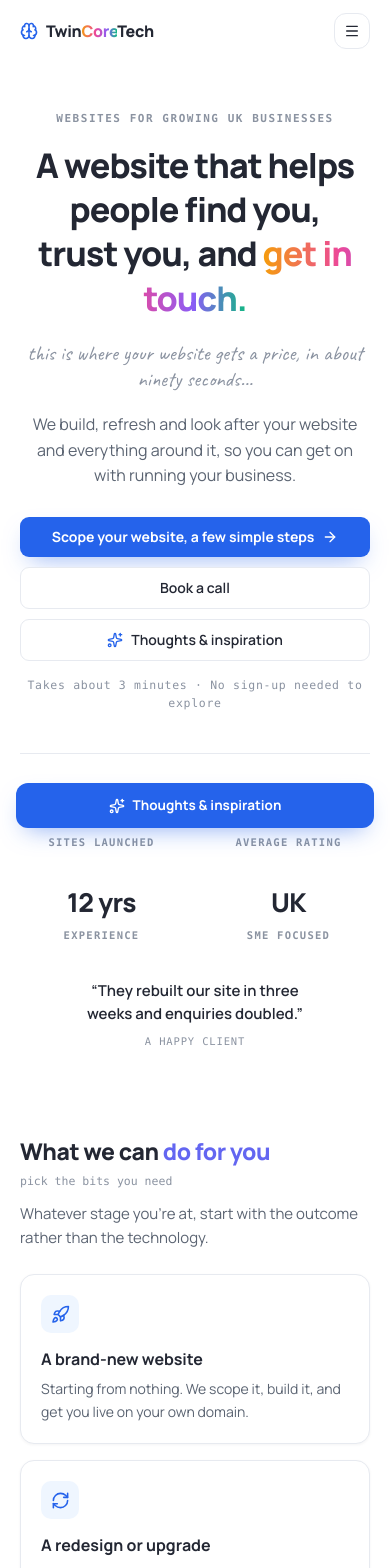
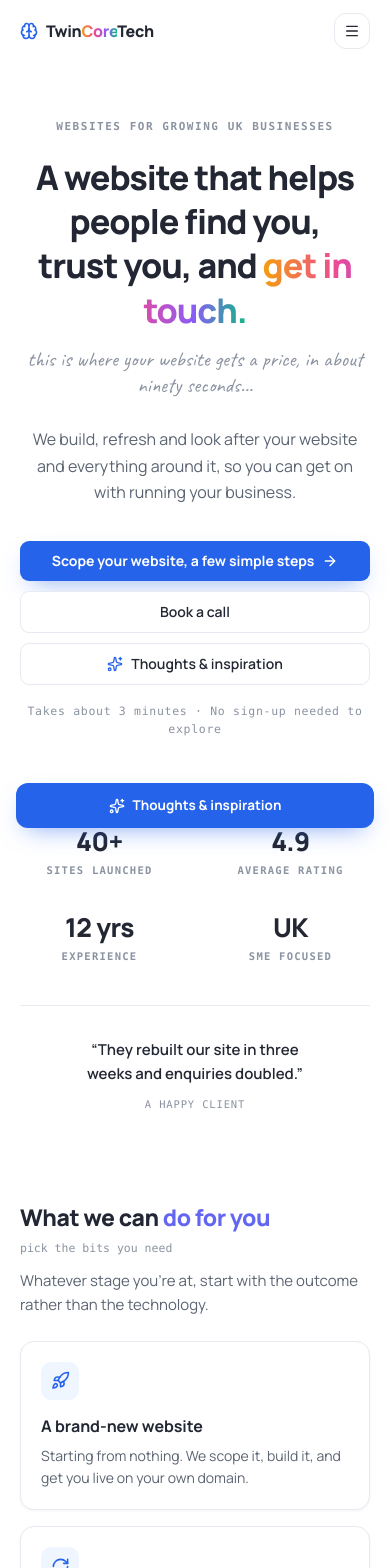
Before and after one commit to ayodhbhojithh/twinloom, a Next.js app: page / in a window 390 px wide. Shown: the top 1568 px of the page. Built offline with nearby package versions, Linux system fonts and the light colour scheme.

Commit message:
Refactor HeroSection and ProofSection components to improve layout and styling. Adjust padding, margins, and text alignment for better visual consistency and responsiveness. Update class names and structure to enhance overall user experience.

```diff
--- a/components/sections/hero-section.tsx
+++ b/components/sections/hero-section.tsx
@@ -22,7 +22,7 @@ import { PRIMARY_CTA, SECONDARY_CTA, SITE } from "@/lib/content/site";
 export function HeroSection() {
   return (
     <section id="top" aria-labelledby="hero-headline">
-      <Container className="pt-12 pb-10 text-center sm:pt-16 lg:pt-20">
+      <Container className="pt-14 pb-12 text-center sm:pt-20 lg:pt-24 lg:pb-14">
         <Rise index={0}>
           <Eyebrow tone="faint">{HERO.eyebrow}</Eyebrow>
         </Rise>
@@ -30,7 +30,7 @@ export function HeroSection() {
         <Rise index={1} y={22}>
           <h1
             id="hero-headline"
-            className="mt-4 text-[34px] leading-[1.3] font-extrabold tracking-[-0.03em] sm:text-[44px] lg:text-[54px]"
+            className="mt-5 text-[34px] leading-[1.3] font-extrabold tracking-[-0.03em] sm:text-[44px] lg:text-[54px]"
           >
             {HERO.headline.map((line) => (
               <span key={line.text} className="block">
@@ -44,13 +44,13 @@ export function HeroSection() {
         </Rise>
 
         <Rise index={2}>
-          <p className="mt-5 font-script text-[21px] leading-tight text-faint sm:text-[25px]">
+          <p className="mt-3.5 font-script text-[21px] leading-tight text-faint sm:text-[25px]">
             {HERO.aside}
           </p>
         </Rise>
 
         <Rise index={3}>
-          <p className="mt-5 text-[16px] leading-[1.6] text-body sm:text-[17px]">
+          <p className="mx-auto mt-7 max-w-[600px] text-[16px] leading-[1.65] text-body sm:text-[17px]">
             {HERO.sub}
           </p>
         </Rise>
@@ -58,7 +58,7 @@ export function HeroSection() {
         <Rise
           index={4}
           y={22}
-          className="mt-7 flex flex-col items-stretch justify-center gap-2.5 sm:flex-row sm:items-center"
+          className="mt-9 flex flex-col items-stretch justify-center gap-2.5 sm:flex-row sm:items-center sm:gap-3"
         >
           <ActionButton href={PRIMARY_CTA.href}>
             {HERO.ctaLabel}
@@ -73,7 +73,7 @@ export function HeroSection() {
         </Rise>
 
         <Rise index={5} y={10}>
-          <p className="mt-4 font-mono text-[11.5px] tracking-[0.06em] text-faint">
+          <p className="mt-4.5 font-mono text-[11.5px] tracking-[0.06em] text-faint">
             {SITE.reassurance}
           </p>
         </Rise>
--- a/components/sections/proof-section.tsx
+++ b/components/sections/proof-section.tsx
@@ -8,9 +8,14 @@ import { PROOF } from "@/lib/content/home";
  * A band between hairlines rather than a card: it belongs to the hero, and
  * boxing it would cut it off from the claim it is there to support.
  *
- * The row is capped well inside the container. Spread across the full width the
- * four stats read as four unrelated items; held together they read as one claim
- * with four parts.
+ * Everything here is capped to one measure and the rule is capped with it. A rule
+ * running the full 1440px above an 860px row draws a line longer than the thing it
+ * divides, which reads as a stray edge rather than as a separator.
+ *
+ * The row is capped well inside the container for the same reason. Spread across
+ * the full width the four stats read as four unrelated items; held together they
+ * read as one claim with four parts, and each number keeps its label under it
+ * rather than beside a neighbour's.
  *
  * Reference: the KPI row in twincoretech_site.html.
  */
@@ -18,16 +23,16 @@ export function ProofSection() {
   return (
     <section aria-label="Proof">
       <Container>
-        <div className="border-t border-line py-9 sm:py-11">
-          <dl className="mx-auto grid max-w-[860px] grid-cols-2 gap-x-6 gap-y-8 text-center lg:grid-cols-4">
+        <div className="mx-auto max-w-[880px] border-t border-line py-10 sm:py-12">
+          <dl className="mx-auto grid max-w-[760px] grid-cols-2 gap-x-8 gap-y-9 text-center lg:grid-cols-4">
             {PROOF.stats.map((stat, at) => (
               <Reveal key={stat.label} index={at}>
                 <dt className="sr-only">{stat.label}</dt>
                 <dd>
-                  <span className="block text-[26px] font-extrabold tracking-[-0.02em] sm:text-[30px]">
+                  <span className="block text-[26px] leading-none font-extrabold tracking-[-0.02em] sm:text-[30px]">
                     {stat.value}
                   </span>
-                  <span className="mt-1 block font-mono text-[10.5px] font-semibold tracking-[0.12em] text-faint uppercase">
+                  <span className="mt-2 block font-mono text-[10.5px] font-semibold tracking-[0.12em] text-faint uppercase">
                     {stat.label}
                   </span>
                 </dd>
@@ -35,15 +40,17 @@ export function ProofSection() {
             ))}
           </dl>
 
+          {/* The quote is a different kind of claim to the numbers, so it gets a
+              hairline of its own rather than just more space. */}
           <Reveal
             as="figure"
             delay={0.1}
-            className="mx-auto mt-9 max-w-[680px] text-center"
+            className="mx-auto mt-10 max-w-[620px] border-t border-line pt-8 text-center"
           >
-            <blockquote className="text-[15px] leading-[1.55] font-semibold text-balance sm:text-[16px]">
+            <blockquote className="text-[15px] leading-[1.6] font-semibold text-balance sm:text-[16px]">
               &ldquo;{PROOF.quote}&rdquo;
             </blockquote>
-            <figcaption className="mt-2 font-mono text-[10.5px] tracking-[0.08em] text-faint uppercase">
+            <figcaption className="mt-2.5 font-mono text-[10.5px] tracking-[0.08em] text-faint uppercase">
               {PROOF.attribution}
             </figcaption>
           </Reveal>
```
